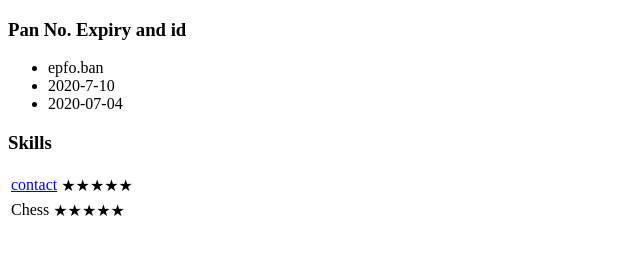
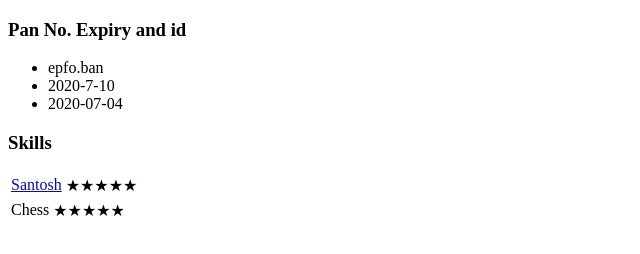
Before and after one commit to jimmyarora/cv, a plain HTML site: page index.html in a window 1280 px wide. Shown: the full height of the page, 0-640 px from the left. Drawn offline with Linux system fonts and the light colour scheme.

Commit message:
santish2

```diff
--- a/index.html
+++ b/index.html
@@ -19,7 +19,7 @@
   <h3>Skills</h3>
   <table>
     <td>
-    <a href="Santosh.html">contact</a>
+    <a href="Santosh.html">Santosh</a>
     </td>
     <td>
       ★★★★★
```
Also changed, not shown: Santosh.html (renamed from contact.html).
